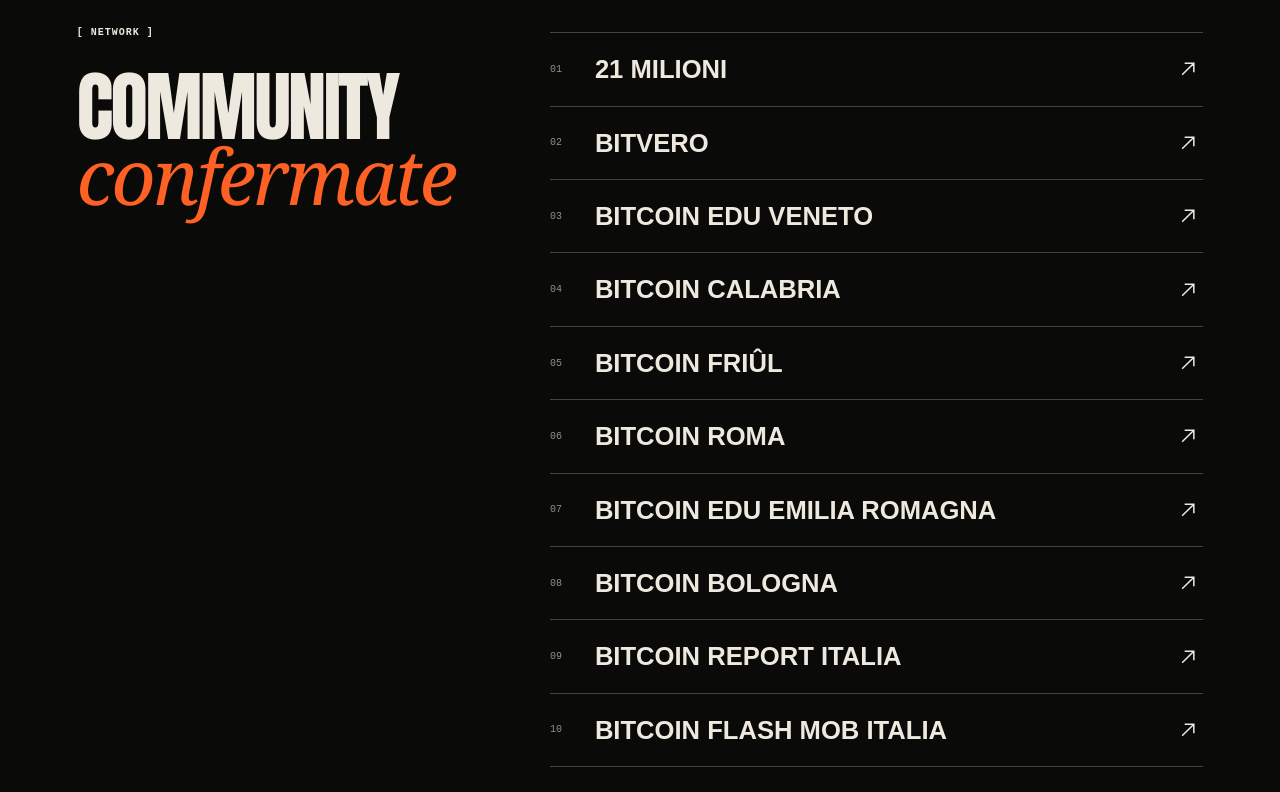
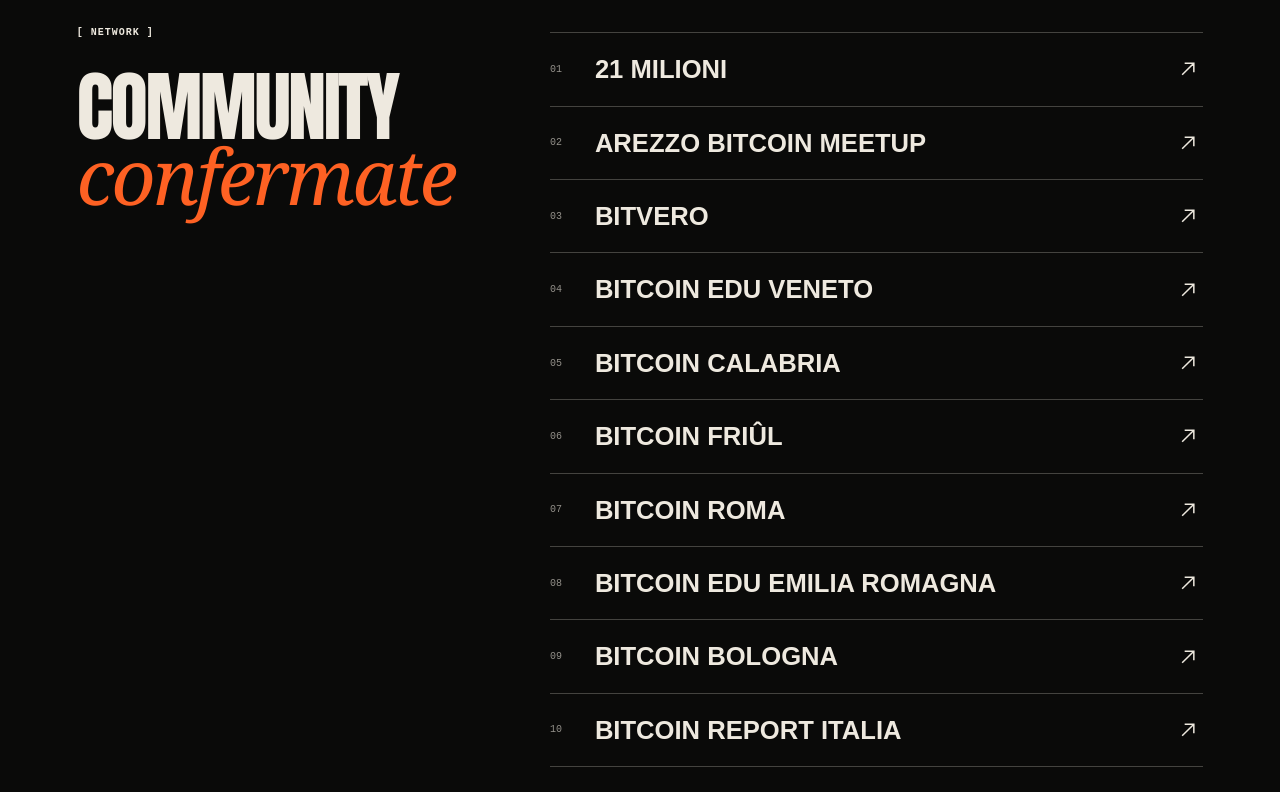
Before and after one commit to BtcColosseum/bitcoincolosseum.it, a Next.js app: page / in a window 1280 px wide. Shown: the part 4760-5552 px from the top of the page. Built offline with nearby package versions, Linux system fonts and the light colour scheme; no server answers.

Commit message:
Add Bitcoin Arezzo Meetup

```diff
--- a/app/page.tsx
+++ b/app/page.tsx
@@ -10,6 +10,7 @@ const ticketUrl = "https://www.eventbrite.it/e/biglietti-bitcoin-colosseum-commu
 
 const communities = [
   ["21 Milioni", "https://21milioni.com/"],
+  ["Arezzo Bitcoin Meetup", "https://t.me/arezzobitcoinmeetup"],
   ["Bitvero", "https://www.bitvero.it/"],
   ["Bitcoin EDU Veneto", "https://bitcoineduveneto.it"],
   ["Bitcoin Calabria", "https://t.me/BitcoinCalabria_BitCal"],
```
